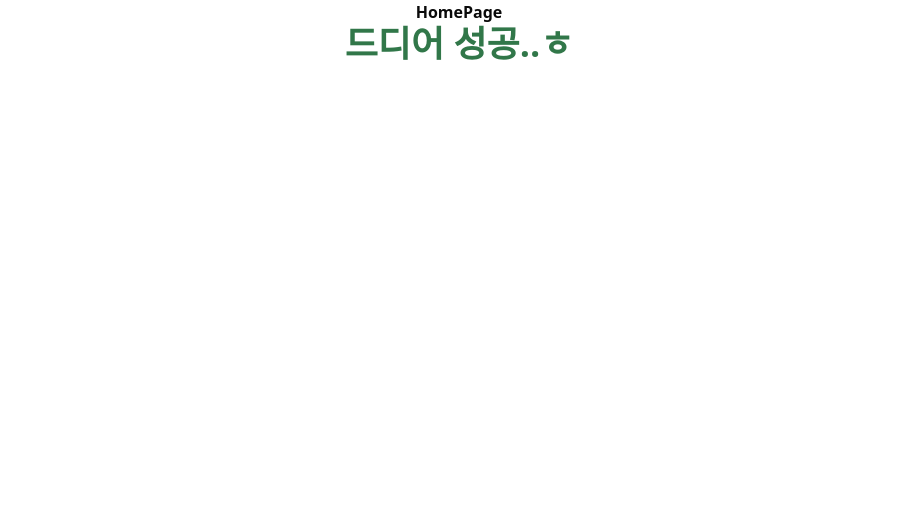
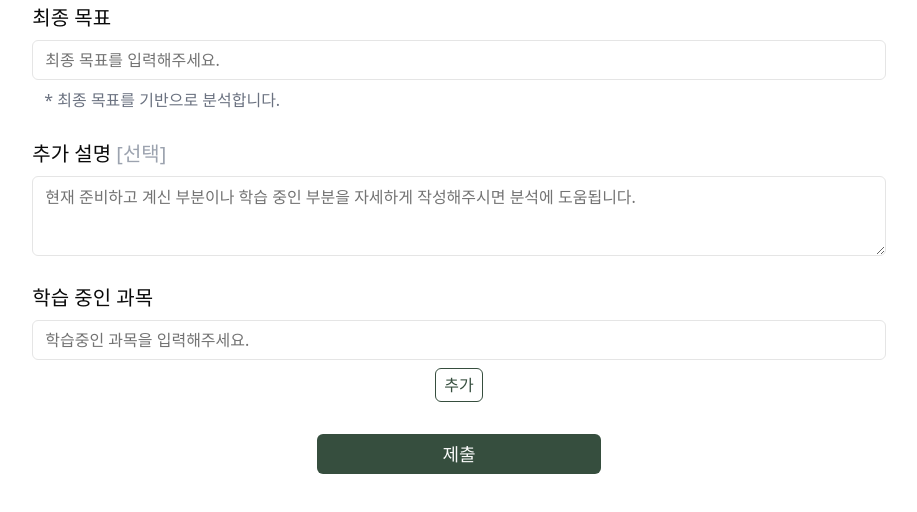
Before and after one commit to dhdpekfa1/scheduler, a React (Vite) app: page / in a window 1280 px wide. Shown: the top 512 px of the page, without its empty margins (181-1098 px from the left). Built offline with nearby package versions, Linux system fonts and the light colour scheme.

Commit message:
[feat] 기본 홈 화면 레이아웃(#1)

```diff
--- a/src/pages/HomePage.tsx
+++ b/src/pages/HomePage.tsx
@@ -1,8 +1,162 @@
+import { z } from 'zod';
+import { zodResolver } from '@hookform/resolvers/zod';
+import { useForm, useFieldArray } from 'react-hook-form';
+import { FormSchema } from '@/schema/formSchema';
+import {
+  Form,
+  FormControl,
+  FormDescription,
+  FormField,
+  FormItem,
+  FormLabel,
+  FormMessage,
+  Button,
+  Input,
+  Textarea,
+} from '@/components/ui';
+import { toast } from '@/hooks/use-toast';
+
 const HomePage = () => {
+  const form = useForm<z.infer<typeof FormSchema>>({
+    resolver: zodResolver(FormSchema),
+    defaultValues: {
+      goal: '',
+      description: '',
+      subjects: [{ value: '' }],
+    },
+  });
+
+  const { fields, append, remove } = useFieldArray({
+    control: form.control,
+    name: 'subjects',
+  });
+
+  // 제출 핸들러
+  const onSubmit = (data: z.infer<typeof FormSchema>) => {
+    console.log(data);
+
+    toast({
+      title: '작성하신 정보를 바탕으로 분석을 시작합니다.',
+      description: (
+        <pre className='mt-2 w-[340px] rounded-md bg-deep-green p-4'>
+          <code className='text-white'>
+            최종 목표: {data.goal}
+            {data.description && `\n설명: ${data.description}`}
+            {data.subjects.length > 0 &&
+              `\n학습 중인 과목: ${data.subjects.map((item) => item.value)}`}
+          </code>
+        </pre>
+      ),
+    });
+  };
+
   return (
-    <div className='flex flex-col items-center'>
-      <h1 className='font-bold'>HomePage</h1>
-      <h1 className='text-4xl font-bold text-green'>드디어 성공..ㅎ</h1>
+    <div className='flex flex-col items-center justify-center text-base md:text-xl lg:text-2xl'>
+      <Form {...form}>
+        <form
+          onSubmit={form.handleSubmit(onSubmit)}
+          className='w-2/3 space-y-6'
+        >
+          {/* Goal 필드 */}
+          <FormField
+            control={form.control}
+            name='goal'
+            render={({ field }) => (
+              <FormItem>
+                <FormLabel className='text-sm md:text-lg lg:text-xl'>
+                  최종 목표
+                </FormLabel>
+                <FormControl>
+                  <Input
+                    className='text-xs md:text-sm lg:text-base'
+                    placeholder='최종 목표를 입력해주세요.'
+                    {...field}
+                  />
+                </FormControl>
+                <FormDescription className='ml-3 text-xs md:text-sm lg:text-base text-gray-500'>
+                  * 최종 목표를 기반으로 분석합니다.
+                </FormDescription>
+                <FormMessage />
+              </FormItem>
+            )}
+          />
+
+          {/* Description 필드 */}
+          <FormField
+            control={form.control}
+            name='description'
+            render={({ field }) => (
+              <FormItem>
+                <FormLabel className='text-sm md:text-lg lg:text-xl'>
+                  추가 설명 <span className='text-gray-400'>[선택]</span>
+                </FormLabel>
+                <FormControl>
+                  <Textarea
+                    className='text-xs md:text-sm lg:text-base'
+                    placeholder='현재 준비하고 계신 부분이나 학습 중인 부분을 자세하게 작성해주시면 분석에 도움됩니다. '
+                    {...field}
+                  />
+                </FormControl>
+
+                <FormMessage />
+              </FormItem>
+            )}
+          />
+
+          {/* 동적 과목 필드 */}
+          <div>
+            <FormLabel className='text-sm md:text-lg lg:text-xl'>
+              학습 중인 과목
+            </FormLabel>
+            {fields.map((field, index) => (
+              <div key={field.id} className='flex items-center space-x-2 mt-2'>
+                <FormField
+                  control={form.control}
+                  name={`subjects.${index}.value`}
+                  render={({ field }) => (
+                    <FormItem className='flex-1'>
+                      <FormControl>
+                        <Input
+                          className='text-xs md:text-sm lg:text-base'
+                          placeholder='학습중인 과목을 입력해주세요.'
+                          {...field}
+                        />
+                      </FormControl>
+                      <FormMessage />
+                    </FormItem>
+                  )}
+                />
+                {fields.length > 1 && (
+                  <Button
+                    type='button'
+                    className='bg-red-500 hover:bg-red-400 h-fit py-1 px-2 text-xs md:text-sm lg:text-base'
+                    onClick={() => remove(index)}
+                  >
+                    삭제
+                  </Button>
+                )}
+              </div>
+            ))}
+            <div className='w-full flex items-center justify-center'>
+              <Button
+                type='button'
+                onClick={() => append({ value: '' })}
+                className='h-fit py-1 px-2 text-xs md:text-sm lg:text-base text-deep-green bg-white border border-deep-green hover:bg-deep-green hover:text-white my-2'
+              >
+                추가
+              </Button>
+            </div>
+          </div>
+          <div className='w-full flex items-center justify-center'>
+            <Button
+              className='bg-deep-green hover:bg-green w-full md:w-1/2 lg:w-1/3 text-sm md:text-base lg:text-lg'
+              type='submit'
+            >
+              제출
+            </Button>
+          </div>
+        </form>
+      </Form>
     </div>
   );
 };
--- /dev/null
+++ b/src/schema/formSchema.ts
@@ -0,0 +1,13 @@
+import { z } from 'zod';
+
+export const FormSchema = z.object({
+  goal: z.string().min(1, { message: '최종 목표는 필수 입력사항입니다.' }),
+  description: z.string().optional(),
+  subjects: z
+    .array(
+      z.object({
+        value: z.string().min(1, { message: '과목 이름을 입력해주세요.' }),
+      })
+    )
+    .min(1, { message: '최소 하나 이상의 학습 과목이 필요합니다.' }),
+});
```
